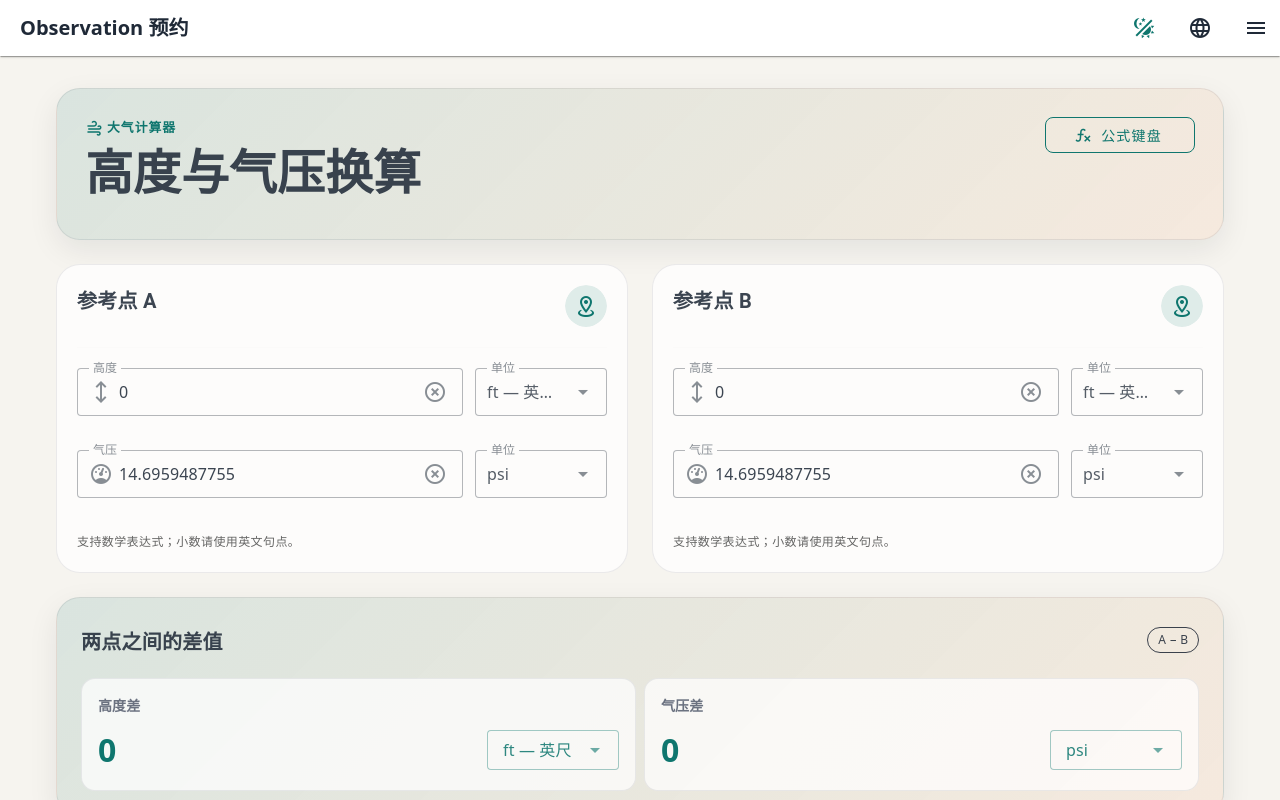
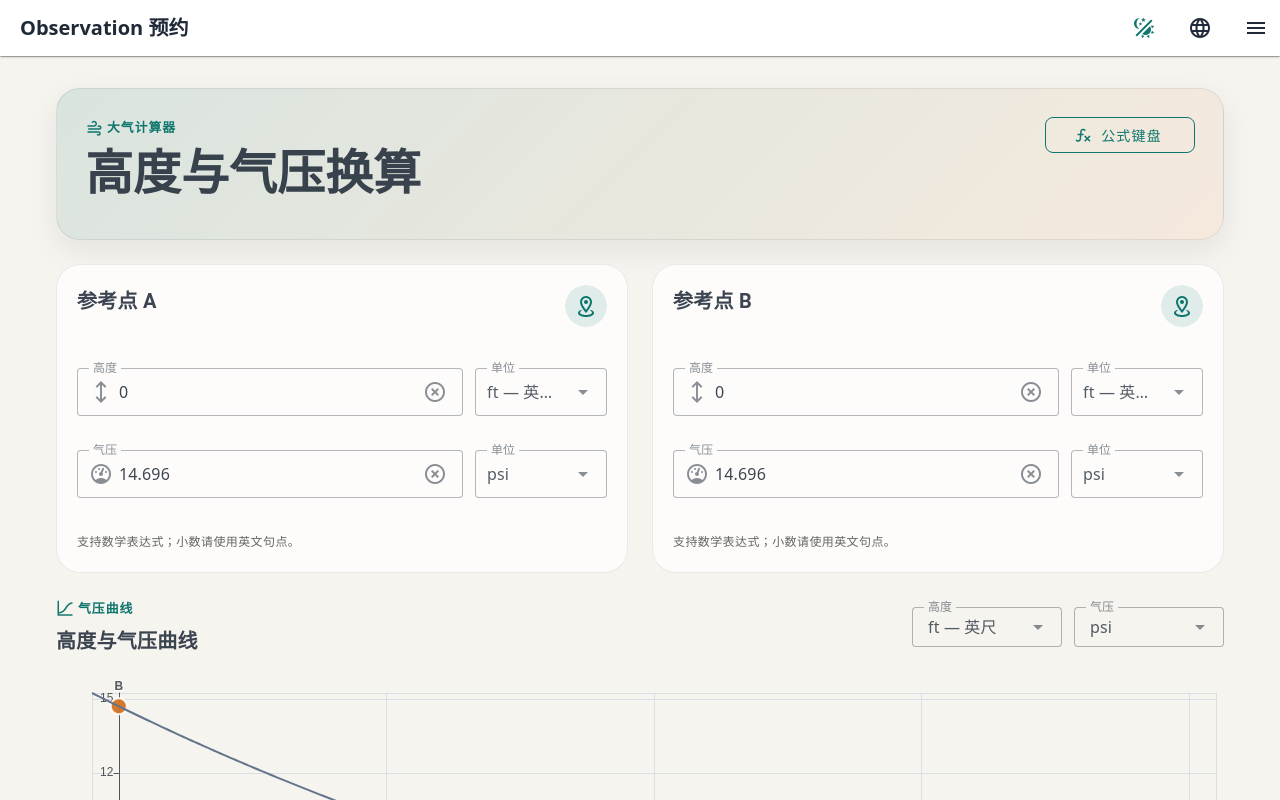
Before and after one commit to RapboyGao/sim-request, a Nuxt app: page /barometric in a window 1280 px wide. Shown: the top 800 px of the page. Built offline with nearby package versions, Linux system fonts and the light colour scheme.

Commit message:
2026-08-05 feat,refactor: 气压曲线,单位格式化

```diff
--- a/composables/useBarometricConverter.ts
+++ b/composables/useBarometricConverter.ts
@@ -34,13 +34,13 @@ const DEFAULT_STATE: BarometricStoredState = {
   pointA: {
     heightExpression: '0',
     heightUnit: 'ft',
-    pressureExpression: formatInputValue(convertPascalsToPressure(101325, 'psi')),
+    pressureExpression: formatInputValue(convertPascalsToPressure(101325, 'psi'), 'psi'),
     pressureUnit: 'psi',
   },
   pointB: {
     heightExpression: '0',
     heightUnit: 'ft',
-    pressureExpression: formatInputValue(convertPascalsToPressure(101325, 'psi')),
+    pressureExpression: formatInputValue(convertPascalsToPressure(101325, 'psi'), 'psi'),
     pressureUnit: 'psi',
   },
   heightDifferenceUnit: 'ft',
@@ -111,11 +111,11 @@ export function useBarometricConverter() {
       if (kind === 'height') {
         const altitudeM = convertHeightToMeters(numericValue, next.heightUnit)
         const pressurePa = pressureFromAltitude(altitudeM)
-        next.pressureExpression = formatInputValue(convertPascalsToPressure(pressurePa, next.pressureUnit))
+        next.pressureExpression = formatInputValue(convertPascalsToPressure(pressurePa, next.pressureUnit), next.pressureUnit)
       } else {
         const pressurePa = convertPressureToPascals(numericValue, next.pressureUnit)
         const altitudeM = altitudeFromPressure(pressurePa)
-        next.heightExpression = formatInputValue(convertMetersToHeight(altitudeM, next.heightUnit))
+        next.heightExpression = formatInputValue(convertMetersToHeight(altitudeM, next.heightUnit), next.heightUnit)
       }
     } catch {
       updatePoint(pointId, next)
@@ -137,10 +137,10 @@ export function useBarometricConverter() {
       try {
         if (kind === 'height') {
           const altitudeM = convertHeightToMeters(numericValue, point.heightUnit)
-          next.heightExpression = formatInputValue(convertMetersToHeight(altitudeM, unit as HeightUnit))
+          next.heightExpression = formatInputValue(convertMetersToHeight(altitudeM, unit as HeightUnit), unit as HeightUnit)
         } else {
           const pressurePa = convertPressureToPascals(numericValue, point.pressureUnit)
-          next.pressureExpression = formatInputValue(convertPascalsToPressure(pressurePa, unit as PressureUnit))
+          next.pressureExpression = formatInputValue(convertPascalsToPressure(pressurePa, unit as PressureUnit), unit as PressureUnit)
         }
       } catch {
         // Keep the expression unchanged when the other value is invalid.
@@ -168,7 +168,7 @@ export function useBarometricConverter() {
     }
 
     updatePoint(pointId, {
-      [expressionKey]: formatInputValue(numericValue),
+      [expressionKey]: formatInputValue(numericValue, kind === 'height' ? point.heightUnit : point.pressureUnit),
     })
     return true
   }
--- a/i18n/locales/en.json
+++ b/i18n/locales/en.json
@@ -50,6 +50,11 @@
     "title": "Altitude and pressure converter",
     "numericKeyboard": "Number keyboard",
     "formulaKeyboard": "Formula keyboard",
+    "chartEyebrow": "Pressure profile",
+    "chartTitle": "Altitude and pressure curve",
+    "standardCurve": "Standard atmosphere",
+    "altitudeAxis": "Altitude",
+    "pressureAxis": "Pressure",
     "qrEyebrow": "Share this page",
     "qrTitle": "Scan to open this page",
     "qrHint": "Use your phone camera to scan the QR code.",
--- a/i18n/locales/fr.json
+++ b/i18n/locales/fr.json
@@ -50,6 +50,11 @@
     "title": "Convertisseur altitude / pression",
     "numericKeyboard": "Clavier numérique",
     "formulaKeyboard": "Clavier de formules",
+    "chartEyebrow": "Profil de pression",
+    "chartTitle": "Courbe altitude / pression",
+    "standardCurve": "Atmosphère standard",
+    "altitudeAxis": "Altitude",
+    "pressureAxis": "Pression",
     "qrEyebrow": "Partager cette page",
     "qrTitle": "Scanner pour ouvrir cette page",
     "qrHint": "Scannez le QR code ci-dessous avec l’appareil photo de votre téléphone.",
--- a/i18n/locales/ja.json
+++ b/i18n/locales/ja.json
@@ -50,6 +50,11 @@
     "title": "高度と気圧の換算",
     "numericKeyboard": "数字キーボード",
     "formulaKeyboard": "数式キーボード",
+    "chartEyebrow": "気圧プロファイル",
+    "chartTitle": "高度と気圧の曲線",
+    "standardCurve": "標準大気",
+    "altitudeAxis": "高度",
+    "pressureAxis": "気圧",
     "qrEyebrow": "ページを共有",
     "qrTitle": "スキャンしてページを開く",
     "qrHint": "スマートフォンのカメラで下の QR コードをスキャンしてください。",
--- a/i18n/locales/ko.json
+++ b/i18n/locales/ko.json
@@ -50,6 +50,11 @@
     "title": "고도 및 기압 변환",
     "numericKeyboard": "숫자 키보드",
     "formulaKeyboard": "수식 키보드",
+    "chartEyebrow": "기압 곡선",
+    "chartTitle": "고도 및 기압 곡선",
+    "standardCurve": "표준 대기",
+    "altitudeAxis": "고도",
+    "pressureAxis": "기압",
     "qrEyebrow": "페이지 공유",
     "qrTitle": "스캔하여 페이지 열기",
     "qrHint": "휴대폰 카메라로 아래 QR 코드를 스캔하세요.",
--- a/i18n/locales/zh-CN.json
+++ b/i18n/locales/zh-CN.json
@@ -50,6 +50,11 @@
     "title": "高度与气压换算",
     "numericKeyboard": "数字键盘",
     "formulaKeyboard": "公式键盘",
+    "chartEyebrow": "气压曲线",
+    "chartTitle": "高度与气压曲线",
+    "standardCurve": "标准大气",
+    "altitudeAxis": "高度",
+    "pressureAxis": "气压",
     "qrEyebrow": "分享页面",
     "qrTitle": "扫码打开此页面",
     "qrHint": "使用手机相机扫描下方二维码。",
--- a/package.json
+++ b/package.json
@@ -20,6 +20,7 @@
     "@oxc-transform/binding-linux-x64-musl": "0.117.0",
     "@supabase/supabase-js": "^2.103.0",
     "@vueuse/core": "^14.4.0",
+    "echarts": "^6.1.0",
     "mathjs": "^15.2.0",
     "nuxt": "^4.2.0",
     "qrcode": "^1.5.4",
--- a/pages/barometric.vue
+++ b/pages/barometric.vue
@@ -52,53 +52,64 @@
           </v-col>
         </v-row>
 
-        <v-card class="pa-5 pa-sm-6 mt-6 difference-card" variant="flat">
-          <div class="d-flex flex-wrap align-center justify-space-between gap-3 mb-5">
+        <v-card class="mt-6 chart-card" variant="flat">
+          <div class="d-flex flex-wrap align-center justify-space-between gap-3 mb-4">
             <div>
-              <h2 class="text-h6 font-weight-bold mt-1">{{ t('barometric.differenceTitle') }}</h2>
+              <div class="eyebrow">
+                <v-icon icon="mdi-chart-bell-curve-cumulative" size="18" class="mr-1" />
+                {{ t('barometric.chartEyebrow') }}
+              </div>
+              <h2 class="text-h6 font-weight-bold mt-1">{{ t('barometric.chartTitle') }}</h2>
             </div>
+            <div class="chart-controls">
+              <v-select
+                v-model="chartHeightUnit"
+                :items="heightUnitItems"
+                :label="t('barometric.height')"
+                density="compact"
+                hide-details
+                item-title="title"
+                item-value="value"
+                class="chart-control-select"
+              />
+              <v-select
+                v-model="chartPressureUnit"
+                :items="pressureUnitItems"
+                :label="t('barometric.pressure')"
+                density="compact"
+                hide-details
+                item-title="title"
+                item-value="value"
+                class="chart-control-select"
+              />
+            </div>
+          </div>
+          <div ref="chartContainer" class="barometric-chart" />
+          <v-divider class="my-5" />
+          <div class="d-flex flex-wrap align-center justify-space-between gap-3 mb-4">
+            <h2 class="text-h6 font-weight-bold">{{ t('barometric.differenceTitle') }}</h2>
             <v-chip size="small" variant="outlined">{{ t('barometric.differenceFormula') }}</v-chip>
           </div>
-
           <v-row dense>
             <v-col cols="12" md="6">
-              <div class="difference-item">
+              <div class="chart-difference-item">
                 <div class="difference-item__label">{{ t('barometric.heightDifference') }}</div>
-                <div class="difference-item__value">
-                  <span>{{ heightDifference === null ? '—' : formatDifference(heightDifference) }}</span>
-                  <v-select
-                    :model-value="state.heightDifferenceUnit"
-                    :items="heightUnitItems"
-                    density="compact"
-                    hide-details
-                    item-title="title"
-                    item-value="value"
-                    class="difference-item__select"
-                    @update:model-value="updateDifferenceUnit('height', $event)"
-                  />
+                <div class="chart-difference-value">
+                  {{ chartHeightDifference === null ? '—' : formatDifference(chartHeightDifference, chartHeightUnit) }}
+                  <span>{{ chartHeightUnit }}</span>
                 </div>
               </div>
             </v-col>
             <v-col cols="12" md="6">
-              <div class="difference-item">
+              <div class="chart-difference-item">
                 <div class="difference-item__label">{{ t('barometric.pressureDifference') }}</div>
-                <div class="difference-item__value">
-                  <span>{{ pressureDifference === null ? '—' : formatDifference(pressureDifference) }}</span>
-                  <v-select
-                    :model-value="state.pressureDifferenceUnit"
-                    :items="pressureUnitItems"
-                    density="compact"
-                    hide-details
-                    item-title="title"
-                    item-value="value"
-                    class="difference-item__select"
-                    @update:model-value="updateDifferenceUnit('pressure', $event)"
-                  />
+                <div class="chart-difference-value">
+                  {{ chartPressureDifference === null ? '—' : formatDifference(chartPressureDifference, chartPressureUnit) }}
+                  <span>{{ chartPressureUnit }}</span>
                 </div>
               </div>
             </v-col>
           </v-row>
-
         </v-card>
 
         <v-card class="pa-5 pa-sm-6 mt-6 qr-card" variant="flat">
@@ -124,27 +135,36 @@
 
 <script setup lang="ts">
 import QRCode from 'qrcode'
+import type { ECharts, EChartsOption } from 'echarts'
 import {
   HEIGHT_UNITS,
+  MAX_MODEL_ALTITUDE_METERS,
   PRESSURE_UNITS,
-  formatDisplayValue,
+  convertHeightToMeters,
+  convertMetersToHeight,
+  convertPascalsToPressure,
+  formatValueForUnit,
+  pressureFromAltitude,
   type HeightUnit,
   type PressureUnit,
 } from '~/utils/barometric'
 
-const { t } = useI18n()
+const { t, locale } = useI18n()
 const route = useRoute()
 const keyboardMode = ref<'numeric' | 'formula'>('formula')
 const qrCodeDataUrl = ref('')
+const chartHeightUnit = ref<HeightUnit>('ft')
+const chartPressureUnit = ref<PressureUnit>('psi')
+const compactChart = ref(false)
+const chartContainer = ref<HTMLDivElement | null>(null)
+const chart = shallowRef<ECharts | null>(null)
+let chartResizeObserver: ResizeObserver | null = null
 const {
   state,
   points,
-  heightDifference,
-  pressureDifference,
   updateInput,
   updateUnit,
   commitInput,
-  updateDifferenceUnit: setDifferenceUnit,
 } = useBarometricConverter()
 
 useHead({
@@ -166,7 +186,148 @@ async function generateQRCode() {
   }
 }
 
+function buildChartOption(): EChartsOption {
+  const pointHeights = [points.value.A.heightMeters, points.value.B.heightMeters]
+    .filter((value): value is number => value !== null && Number.isFinite(value))
+  const rangePaddingMeters = convertHeightToMeters(1000, 'ft')
+  const defaultMinimumAltitude = convertHeightToMeters(-1000, 'ft')
+  const defaultMaximumAltitude = convertHeightToMeters(41000, 'ft')
+  const minimumPointAltitude = pointHeights.length > 0 ? Math.min(...pointHeights) : defaultMinimumAltitude
+  const maximumPointAltitude = pointHeights.length > 0 ? Math.max(...pointHeights) : defaultMaximumAltitude
+  const minimumAltitude = Math.min(
+    defaultMinimumAltitude,
+    minimumPointAltitude < defaultMinimumAltitude ? minimumPointAltitude - rangePaddingMeters : defaultMinimumAltitude,
+  )
+  const maximumAltitude = Math.max(
+    defaultMaximumAltitude,
+    maximumPointAltitude > defaultMaximumAltitude ? maximumPointAltitude + rangePaddingMeters : defaultMaximumAltitude,
+  )
+  const chartMaximumAltitude = Math.min(MAX_MODEL_ALTITUDE_METERS, maximumAltitude)
+  const curveData = Array.from({ length: 181 }, (_, index) => {
+    const altitudeM = minimumAltitude + (chartMaximumAltitude - minimumAltitude) * index / 180
+    return [convertMetersToHeight(altitudeM, chartHeightUnit.value), convertPascalsToPressure(pressureFromAltitude(altitudeM), chartPressureUnit.value)]
+  })
+  const formatHeight = (value: number) => formatValueForUnit(value, chartHeightUnit.value)
+  const formatPressure = (value: number) => formatValueForUnit(value, chartPressureUnit.value)
+  const chartGrid = compactChart.value
+    ? { left: 8, right: 4, top: 16, bottom: 44, containLabel: true }
+    : { left: 36, right: 8, top: 20, bottom: 48, containLabel: true }
+
+  const pointSeries = [
+    {
+      name: 'A',
+      value: points.value.A.heightMeters !== null && points.value.A.pressurePa !== null
+        ? [convertMetersToHeight(points.value.A.heightMeters, chartHeightUnit.value), convertPascalsToPressure(points.value.A.pressurePa, chartPressureUnit.value)]
+        : null,
+      color: '#0f766e',
+    },
+    {
+      name: 'B',
+      value: points.value.B.heightMeters !== null && points.value.B.pressurePa !== null
+        ? [convertMetersToHeight(points.value.B.heightMeters, chartHeightUnit.value), convertPascalsToPressure(points.value.B.pressurePa, chartPressureUnit.value)]
+        : null,
+      color: '#f97316',
+    },
+  ]
+
+  return {
+    animation: false,
+    grid: chartGrid,
+    tooltip: {
+      trigger: 'axis',
+      valueFormatter: (value: unknown) => formatPressure(Number(value)),
+    },
+    xAxis: {
+      type: 'value',
+      min: convertMetersToHeight(minimumAltitude, chartHeightUnit.value),
+      max: convertMetersToHeight(chartMaximumAltitude, chartHeightUnit.value),
+      boundaryGap: [0, 0],
+      name: `${t('barometric.altitudeAxis')} (${chartHeightUnit.value})`,
+      nameLocation: 'middle',
+      nameGap: -30,
+      axisLabel: {
+        formatter: (value: number) => formatHeight(value),
+        inside: true,
+      },
+    },
+    yAxis: {
+      type: 'value',
+      name: `${t('barometric.pressureAxis')} (${chartPressureUnit.value})`,
+      nameLocation: 'middle',
+      nameGap: -32,
+      axisLabel: {
+        formatter: (value: number) => formatPressure(value),
+        margin: compactChart.value ? 3 : 8,
+        inside: true,
+      },
+      min: Math.min(...curveData.map(point => point[1]!)),
+      max: Math.max(...curveData.map(point => point[1]!)),
+    },
+    series: [
+      {
+        name: t('barometric.standardCurve'),
+        type: 'line',
+        data: curveData,
+        showSymbol: false,
+        smooth: true,
+        lineStyle: { color: '#64748b', width: 2 },
+      },
+      ...pointSeries
+        .filter(point => point.value !== null)
+        .map(point => ({
+          name: point.name,
+          type: 'scatter' as const,
+          data: [point.value],
+          symbolSize: 16,
+          itemStyle: { color: point.color, borderColor: '#fff', borderWidth: 2 },
+          label: { show: true, formatter: point.name, position: 'top' as const, fontWeight: 'bold' as const },
+        })),
+    ],
+  }
+}
+
+function updateChart() {
+  chart.value?.setOption(buildChartOption(), true)
+}
+
+function updateChartViewport() {
+  const nextCompactChart = window.innerWidth <= 600
+  if (compactChart.value !== nextCompactChart) {
+    compactChart.value = nextCompactChart
+    updateChart()
+  }
+  chart.value?.resize()
+}
+
 onMounted(generateQRCode)
+onMounted(async () => {
+  const { init } = await import('echarts')
+  if (!chartContainer.value) return
+  chart.value = init(chartContainer.value)
+  compactChart.value = window.innerWidth <= 600
+  updateChart()
+  chartResizeObserver = new ResizeObserver(() => chart.value?.resize())
+  chartResizeObserver.observe(chartContainer.value)
+  window.addEventListener('resize', updateChartViewport)
+})
+onBeforeUnmount(() => {
+  chartResizeObserver?.disconnect()
+  window.removeEventListener('resize', updateChartViewport)
+  chart.value?.dispose()
+  chart.value = null
+})
+watch(
+  () => [
+    points.value.A.heightMeters,
+    points.value.A.pressurePa,
+    points.value.B.heightMeters,
+    points.value.B.pressurePa,
+    chartHeightUnit.value,
+    chartPressureUnit.value,
+    locale.value,
+  ],
+  updateChart,
+)
 watch(() => route.fullPath, generateQRCode)
 
 const heightUnitItems = computed(() => HEIGHT_UNITS.map(value => ({
@@ -180,6 +341,16 @@ const pressureUnitItems = computed(() => PRESSURE_UNITS.map(value => ({
 })))
 
 const inputMode = computed(() => keyboardMode.value === 'formula' ? 'text' : 'decimal')
+
+const chartHeightDifference = computed(() => {
+  if (points.value.A.heightMeters === null || points.value.B.heightMeters === null) return null
+  return convertMetersToHeight(points.value.A.heightMeters - points.value.B.heightMeters, chartHeightUnit.value)
+})
+
+const chartPressureDifference = computed(() => {
+  if (points.value.A.pressurePa === null || points.value.B.pressurePa === null) return null
+  return convertPascalsToPressure(points.value.A.pressurePa - points.value.B.pressurePa, chartPressureUnit.value)
+})
 
 function toggleKeyboardMode() {
   keyboardMode.value = keyboardMode.value === 'numeric' ? 'formula' : 'numeric'
@@ -195,16 +366,10 @@ function commitPointInput(pointId: 'A' | 'B', kind: 'height' | 'pressure') {
   })
 }
 
-function formatDifference(value: number) {
-  return formatDisplayValue(value)
+function formatDifference(value: number, unit: HeightUnit | PressureUnit) {
+  return formatValueForUnit(value, unit)
 }
 
-function updateDifferenceUnitForPage(kind: 'height' | 'pressure', unit: HeightUnit | PressureUnit) {
-  setDifferenceUnit(kind, unit)
-}
-
-// Keep the template handler name explicit so unit values remain strongly typed.
-const updateDifferenceUnit = updateDifferenceUnitForPage
 </script>
 
 <style scoped>
@@ -213,11 +378,34 @@ const updateDifferenceUnit = updateDifferenceUnitForPage
 }
 
 .barometric-hero,
-.difference-card,
 .qr-card {
   border: 1px solid var(--border);
   background: linear-gradient(135deg, var(--bg-accent-start), var(--bg-accent-soft-2));
   box-shadow: 0 10px 30px var(--shadow);
+}
+
+.chart-card {
+  border: 0;
+  overflow: visible;
+  background: transparent;
+  box-shadow: none;
+}
+
+.barometric-chart {
+  width: 100%;
+  height: 380px;
+}
+
+.chart-controls {
+  display: flex;
+  align-items: center;
+  flex-wrap: wrap;
+  justify-content: flex-end;
+  gap: 0.75rem;
+}
+
+.chart-control-select {
+  width: 150px;
 }
 
 .qr-card__content {
@@ -276,7 +464,7 @@ const updateDifferenceUnit = updateDifferenceUnitForPage
   text-transform: uppercase;
 }
 
-.difference-item {
+.chart-difference-item {
   height: 100%;
   padding: 1rem;
   border: 1px solid var(--border);
@@ -291,22 +479,28 @@ const updateDifferenceUnit = updateDifferenceUnitForPage
   font-weight: 600;
 }
 
-.difference-item__value {
-  display: grid;
-  grid-template-columns: minmax(0, 1fr) 132px;
-  gap: 0.75rem;
-  align-items: center;
+.chart-difference-value {
+  display: flex;
+  align-items: baseline;
+  gap: 0.5rem;
   color: rgb(var(--v-theme-primary));
   font-size: clamp(1.45rem, 3vw, 2rem);
   font-weight: 800;
 }
 
-.difference-item__select {
+.chart-difference-value span {
+  color: var(--muted);
   font-size: 0.9rem;
-  font-weight: 400;
+  font-weight: 600;
 }
 
 @media (max-width: 600px) {
+  .barometric-chart {
+    width: calc(100% + 1.5rem);
+    height: 320px;
+    margin-inline: -0.75rem;
+  }
+
   .barometric-hero__content {
     flex-direction: column;
   }
@@ -325,12 +519,11 @@ const updateDifferenceUnit = updateDifferenceUnitForPage
     width: 100%;
   }
 
+  .chart-controls {
+    width: 100%;
+    justify-content: flex-start;
+  }
+
 }
 
-@media (max-width: 420px) {
-  .difference-item__value {
-    grid-template-columns: 1fr;
-    gap: 0.25rem;
-  }
-}
 </style>
--- a/utils/barometric.ts
+++ b/utils/barometric.ts
@@ -5,6 +5,26 @@ export type HeightUnit = (typeof HEIGHT_UNITS)[number]
 
 export const PRESSURE_UNITS = ['psi', 'inHg', 'Pa', 'hPa', 'kPa', 'bar', 'atm', 'mmHg'] as const
 export type PressureUnit = (typeof PRESSURE_UNITS)[number]
+
+const HEIGHT_DISPLAY_DECIMAL_PLACES: Record<HeightUnit, number> = {
+  ft: 0,
+  m: 2,
+  km: 4,
+  in: 1,
+  mi: 3,
+  nmi: 3,
+}
+
+const PRESSURE_DISPLAY_DECIMAL_PLACES: Record<PressureUnit, number> = {
+  psi: 3,
+  inHg: 2,
+  Pa: 0,
+  hPa: 1,
+  kPa: 2,
+  bar: 4,
+  atm: 4,
+  mmHg: 1,
+}
 
 const HEIGHT_TO_METERS: Record<HeightUnit, number> = {
   ft: 0.3048,
@@ -29,7 +49,8 @@ const PRESSURE_TO_PASCALS: Record<PressureUnit, number> = {
 const G0 = 9.80665
 const MOLAR_MASS = 28.9644
 const GAS_CONSTANT = 8.31432e3
-const MAX_ALTITUDE_METERS = 86000
+export const MAX_MODEL_ALTITUDE_METERS = 86000
+const MAX_ALTITUDE_METERS = MAX_MODEL_ALTITUDE_METERS
 
 type AtmosphereLayer = {
   baseAltitudeM: number
@@ -140,8 +161,30 @@ export function altitudeFromPressure(pressurePa: number) {
   ) / layer.lapseRateKPerM
 }
 
-export function formatInputValue(value: number) {
+export function getUnitDecimalPlaces(unit: HeightUnit | PressureUnit) {
+  return unit in HEIGHT_DISPLAY_DECIMAL_PLACES
+    ? HEIGHT_DISPLAY_DECIMAL_PLACES[unit as HeightUnit]
+    : PRESSURE_DISPLAY_DECIMAL_PLACES[unit as PressureUnit]
+}
+
+export function formatValueForUnit(value: number, unit: HeightUnit | PressureUnit) {
+  if (!Number.isFinite(value)) return '—'
+
+  const decimalPlaces = getUnitDecimalPlaces(unit)
+  const roundedValue = Number(value.toFixed(decimalPlaces))
+  if (Object.is(roundedValue, -0) || roundedValue === 0) return '0'
+
+  return roundedValue.toLocaleString('en-US', {
+    maximumFractionDigits: decimalPlaces,
+  })
+}
+
+export function formatInputValue(value: number, unit?: HeightUnit | PressureUnit) {
   if (Object.is(value, -0) || value === 0) return '0'
+  if (unit) {
+    const decimalPlaces = getUnitDecimalPlaces(unit)
+    return Number(value.toFixed(decimalPlaces)).toString()
+  }
   return Number(value.toPrecision(12)).toString()
 }
 
```
Also changed, not shown: 2 other files (tests, documents, lock files or other folders).
